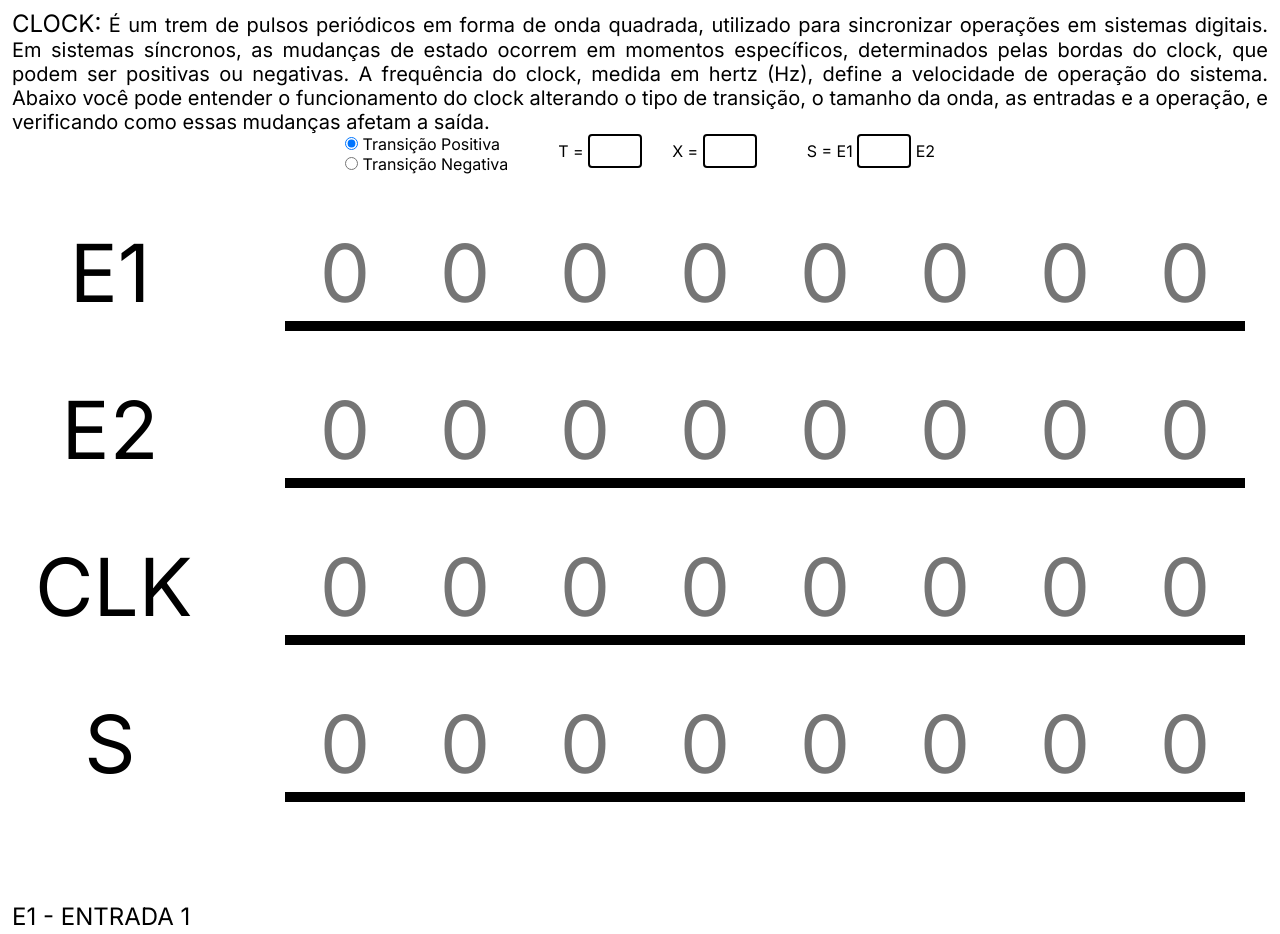
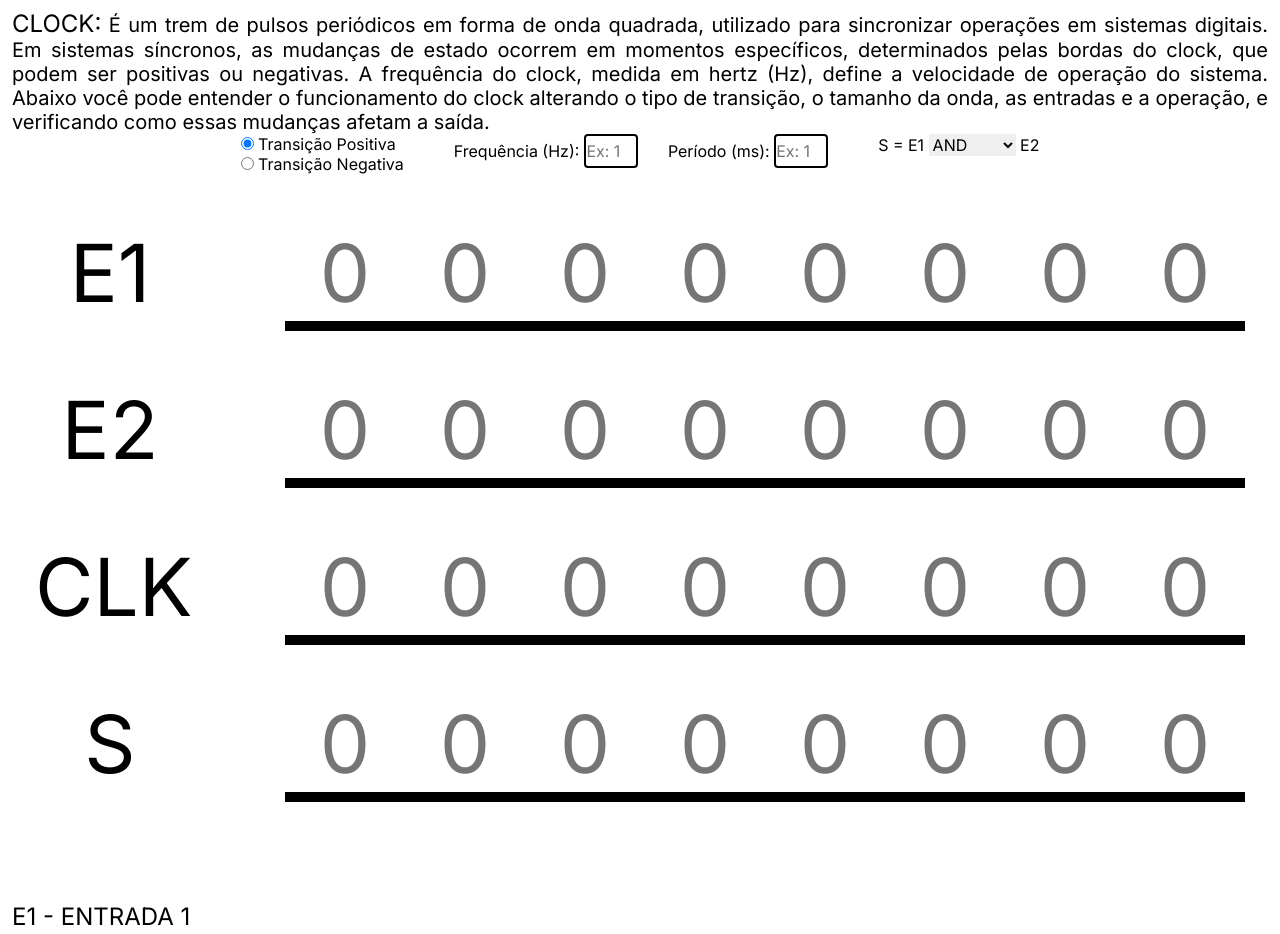
Before and after one commit to afxrnanda/pulso-clock-e-analise-temporal, a plain HTML site: page index.html in a window 1280 px wide. Shown: the part 1080-2014 px from the top of the page. Drawn offline with nearby package versions, Linux system fonts and the light colour scheme.

Commit message:
Testando alteraçãoes

```diff
--- a/index.html
+++ b/index.html
@@ -100,17 +100,22 @@
             </div>
             <div class="tempo">
                 <div>
-                    <label for="tempo">T =</label>
-                    <input type="text" name="tempo" id="tempo_seletor">
+                    <label for="frequencia">Frequência (Hz):</label>
+                    <input type="number" id="frequencia" placeholder="Ex: 1" oninput="atualizarClock()">
                 </div>
                 <div>
-                    <label for="tempo">X =</label>
-                    <input type="text" name="tempo" id="tempo_seletor">
+                    <label for="periodo">Período (ms):</label>
+                    <input type="number" id="periodo" placeholder="Ex: 1000" oninput="atualizarClock()">
                 </div>
             </div>
             <div class="saida">
                 <label for="saida">S = E1</label>
-                <input type="text" name="" id="">
+                <select id="operacao">
+                    <option value="AND">AND</option>
+                    <option value="OR">OR</option>
+                    <option value="XOR">XOR</option>
+                    <option value="NOT">NOT (E1)</option>
+                </select>
                 <label for="saida">E2</label>
             </div>
         </div>
```
